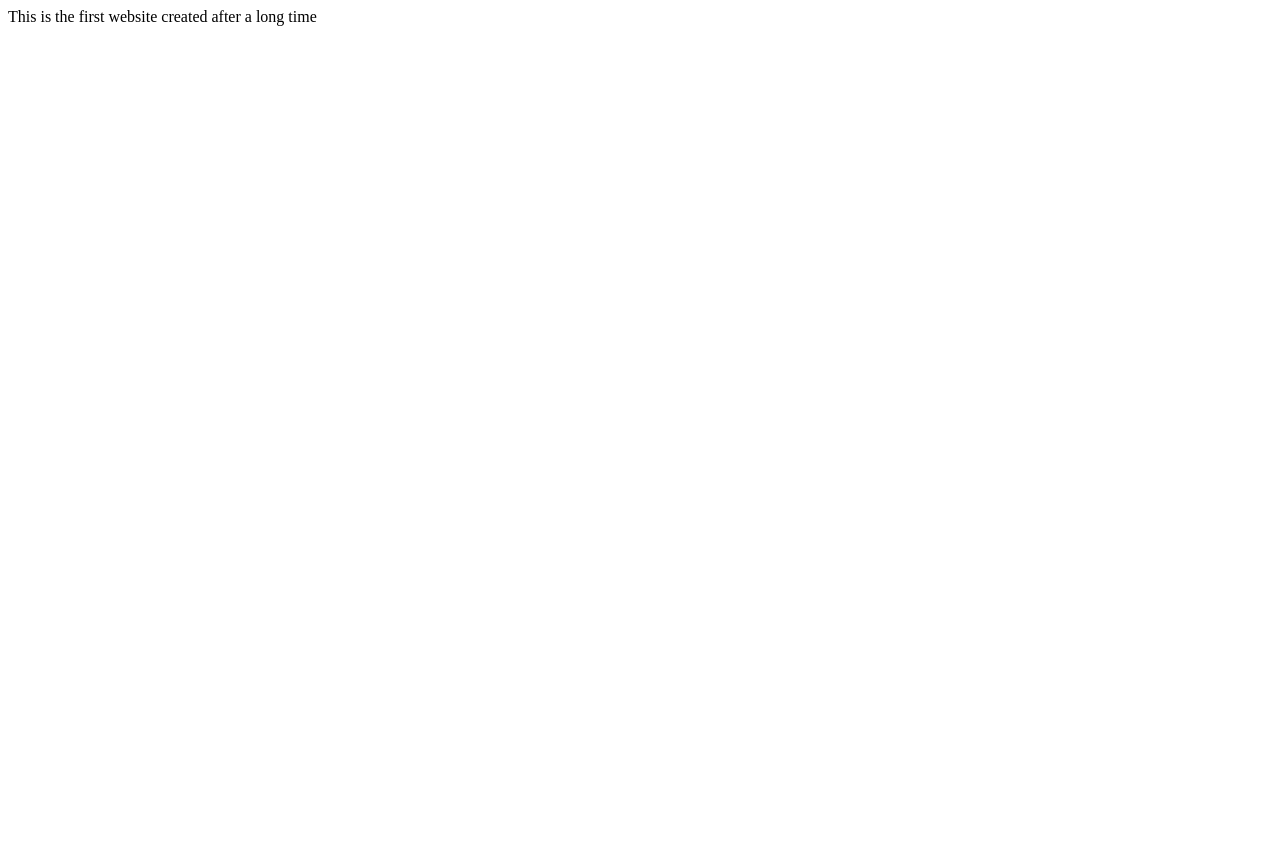
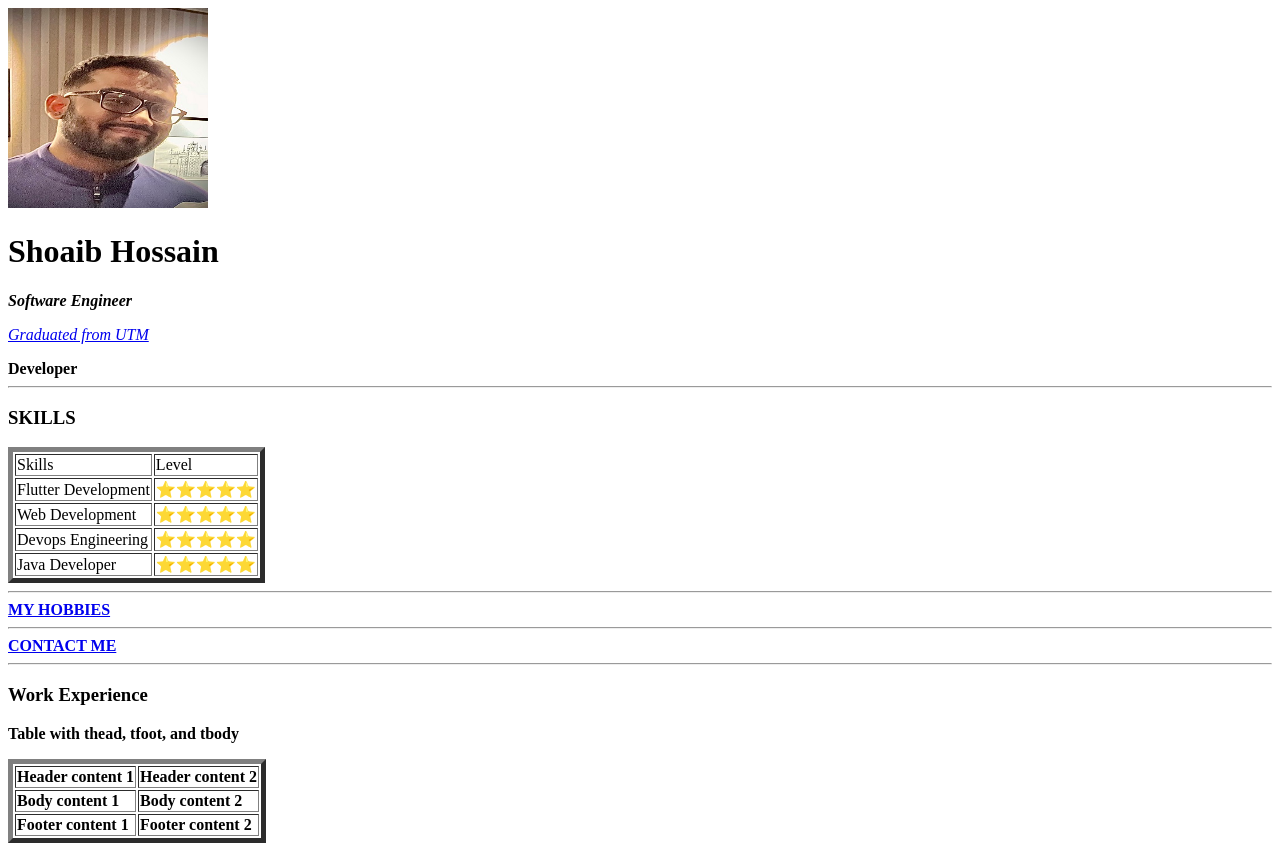
Before and after one commit to hossain101/first_project, a plain HTML site: page index.html in a window 1280 px wide. Before the commit the page ends 800 px from the top, so only its background shows below. Drawn offline with Linux system fonts and the light colour scheme.

Commit message:
After completing introduction to HTML

```diff
--- a/index.html
+++ b/index.html
@@ -1,11 +1,87 @@
+<!DOCTYPE html>
+<html>
+  <head>
+    <meta charset="UTF-8" />
 
-<html>
-<head>
-  <meta charset="UTF-8">
+    <title>Shoaib's first website</title>
+  </head>
 
-  <title>Shoaib's first website</title>
-</head>
-<body>
-<p>This is the first website created after a long time</p>
-</body>
+  <body>
+    <img
+      src="images/photo_Shoaib Hossain_05-08-2022.JPEG"
+      alt="Shoaib Hossain Image"
+      style="width:200px;height:200px;"
+    />
+    <h1>Shoaib Hossain</h1>
+    <p>
+      <em><strong>Software Engineer</strong> </em>
+    </p>
+
+    <p>
+      <em>
+        <a href="https://comp.utm.my/"> Graduated from UTM </a>
+      </em>
+    </p>
+
+    <strong>Developer</strong>
+
+    <hr />
+    <h3>SKILLS</h3>
+    <table border="5px">
+      <thead>
+        <td>Skills</td>
+        <td>Level</td>
+      </thead>
+      <tr>
+        <td>Flutter Development</td>
+        <td>⭐⭐⭐⭐⭐</td>
+      </tr>
+      <tr>
+        <td>Web Development</td>
+        <td>⭐⭐⭐⭐⭐</td>
+
+      </tr>
+      <tr>
+        <td>Devops Engineering</td>
+        <td>⭐⭐⭐⭐⭐</td>
+      </tr>
+      <tr>
+        <td>Java Developer</td>
+        <td>⭐⭐⭐⭐⭐</td>
+      </tr>
+    </table>
+
+    <hr />
+    <strong>
+      <a href="hobbies.html">MY HOBBIES</a>
+    </strong>
+<hr />
+    <strong>
+      <a href="contact.html">CONTACT ME</a>
+
+<hr>
+      <h3>Work Experience</h3>
+      <p>Table with thead, tfoot, and tbody</p>
+      <table border="5px">
+        <thead>
+          <tr>
+            <th>Header content 1</th>
+            <th>Header content 2</th>
+
+          </tr>
+        </thead>
+        <tbody>
+          <tr>
+            <td>Body content 1</td>
+            <td>Body content 2</td>
+          </tr>
+        </tbody>
+        <tfoot>
+          <tr>
+            <td>Footer content 1</td>
+            <td>Footer content 2</td>
+          </tr>
+        </tfoot>
+      </table>
+  </body>
 </html>
```
Also changed, not shown: contact.html (added, +20 -0 lines), hobbies.html (added, +20 -0 lines), images/photo_Shoaib Hossain_05-08-2022.JPEG (added).
